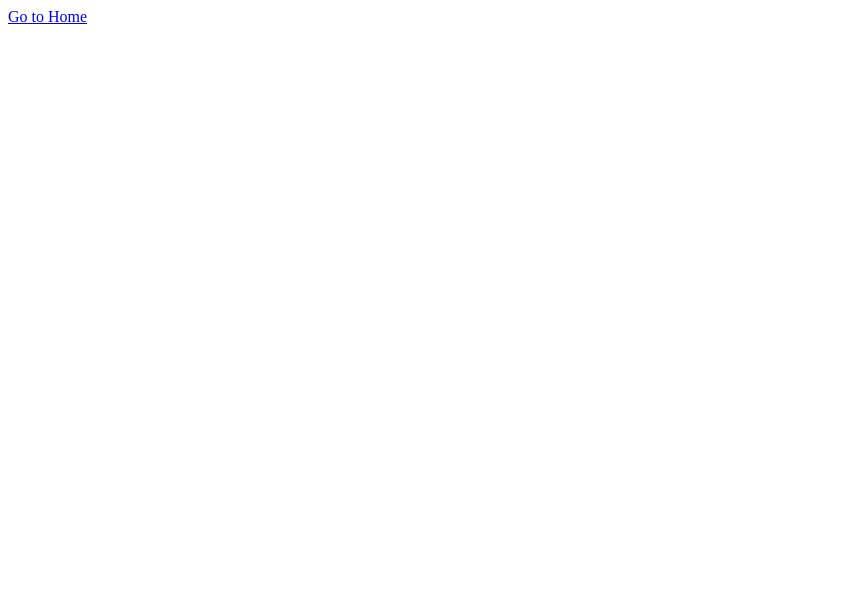
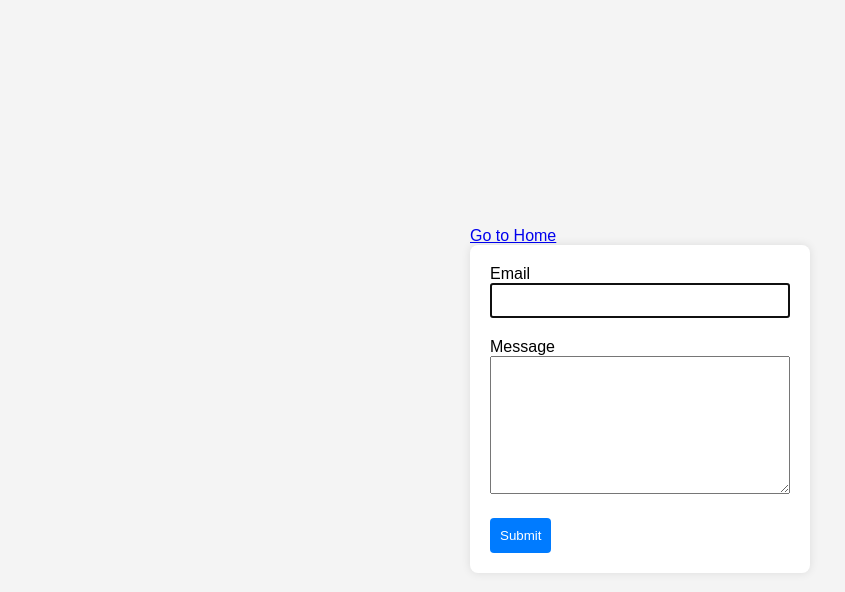
Before and after one commit to YuliiaaLevchenko/goit-js-hw-009, a website built with Vite: page src/02-form.html in a window 1280 px wide. Shown: the whole page, without its empty margins (0-845 px from the left). Built offline with nearby package versions, Linux system fonts and the light colour scheme.

Commit message:
change form

```diff
--- a/package.json
+++ b/package.json
@@ -9,13 +9,13 @@
     "preview": "vite preview"
   },
   "devDependencies": {
-    "vite": "^4.0.5",
-    "glob": "^8.1.0"
+    "glob": "^8.1.0",
+    "vite": "^4.0.5"
   },
   "author": "Alexander Repeta <alexander.repeta@gmail.com>",
   "license": "ISC",
   "dependencies": {
-    "simplelightbox":"^2.14.2",
+    "simplelightbox": "^2.14.2",
     "vite-plugin-full-reload": "^1.0.5",
     "vite-plugin-html-inject": "^1.0.1"
   }
--- a/src/02-form.html
+++ b/src/02-form.html
@@ -4,13 +4,23 @@
     <meta charset="UTF-8">
     <meta name="viewport" content="width=device-width, initial-scale=1.0">
     <link rel="stylesheet" href="./css/02-form.css" />
-
     <title>Form</title>
 </head>
 <body>
     <section>
         <a href="./index.html">Go to Home</a>
-        <ul class="form"></ul>
+        <form class="feedback-form" autocomplete="off">
+            <label>
+              Email
+              <input type="email" name="email" autofocus />
+            </label>
+            <label>
+              Message
+              <textarea name="message" rows="8"></textarea>
+            </label>
+            <button type="submit">Submit</button>
+          </form>
+
     </section>
     <script type="module" src="./js/02-form.js"></script>
 </body>
--- a/src/css/02-form.css
+++ b/src/css/02-form.css
@@ -0,0 +1,44 @@
+body {
+    font-family: Arial, sans-serif;
+    background-color: #f4f4f4;
+    margin: 0;
+    padding: 0;
+    display: flex;
+    align-items: center;
+    justify-content: center;
+    height: 100vh;
+  }
+
+  .feedback-form {
+    background-color: #fff;
+    padding: 20px;
+    border-radius: 8px;
+    box-shadow: 0 0 10px rgba(0, 0, 0, 0.1);
+    width: 300px;
+  }
+
+  label {
+    display: block;
+    margin-bottom: 10px;
+  }
+
+  input,
+  textarea {
+    width: 100%;
+    padding: 8px;
+    margin-bottom: 10px;
+    box-sizing: border-box;
+  }
+
+  button {
+    background-color: #007bff;
+    color: #fff;
+    padding: 10px;
+    border: none;
+    border-radius: 4px;
+    cursor: pointer;
+  }
+
+  button:hover {
+    background-color: #0056b3;
+  }
--- a/src/js/01-gallery.js
+++ b/src/js/01-gallery.js
@@ -84,4 +84,4 @@ const images = [
 
   galleryConteiner.innerHTML = galleryMarkup;
 
-  let gallery = new SimpleLightbox('.gallery a', {captionDelay: 250})
+  let gallery = new SimpleLightbox('.gallery a', {captionDelay: 250, captionData: "alt"});
--- a/src/js/02-form.js
+++ b/src/js/02-form.js
@@ -0,0 +1,27 @@
+document.addEventListener('DOMContentLoaded', function () {
+    const feedbackForm = document.querySelector('.feedback-form');
+
+    const savedFormData = JSON.parse(localStorage.getItem('feedback-form-state')) || {};
+  feedbackForm.email.value = savedFormData.email || '';
+  feedbackForm.message.value = savedFormData.message || '';
+
+  feedbackForm.addEventListener('input', function (event) {
+    if (event.target.name === 'email' || event.target.name === 'message') {
+        const formData = {
+            email: feedbackForm.email.value.trim(),
+            message: feedbackForm.message.value.trim()
+          };
+          localStorage.setItem('feedback-form-state', JSON.stringify(formData));
+        }
+      });
+      feedbackForm.addEventListener('submit', function (event) {
+        event.preventDefault();
+
+        const email = feedbackForm.email.value.trim();
+        const message = feedbackForm.message.value.trim();
+        if (email && message) {
+            localStorage.removeItem('feedback-form-state');
+            feedbackForm.reset();
+          }
+        });
+      });
```
Also changed, not shown: src/01-gallery.html (+0 -1 lines), 1 other file.
